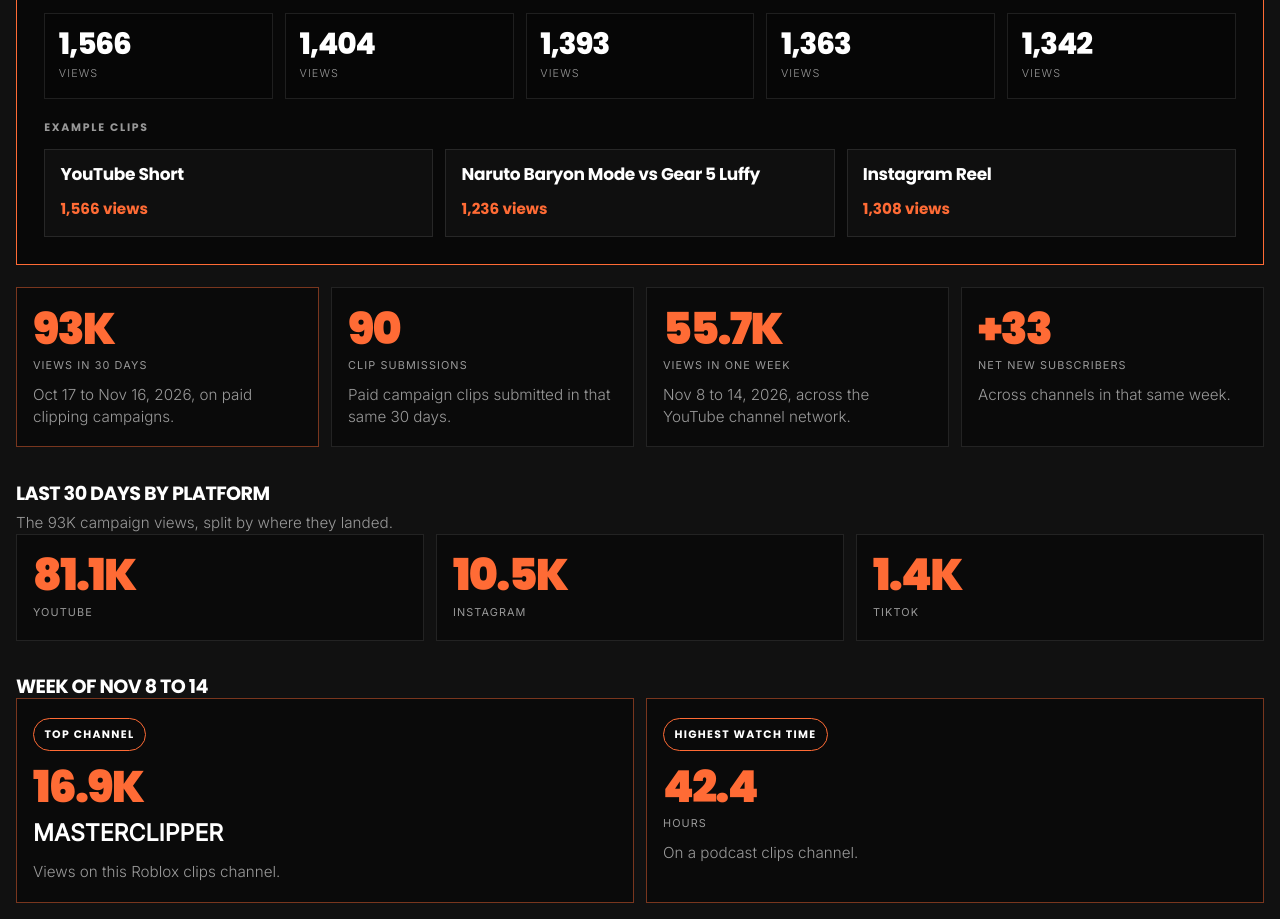
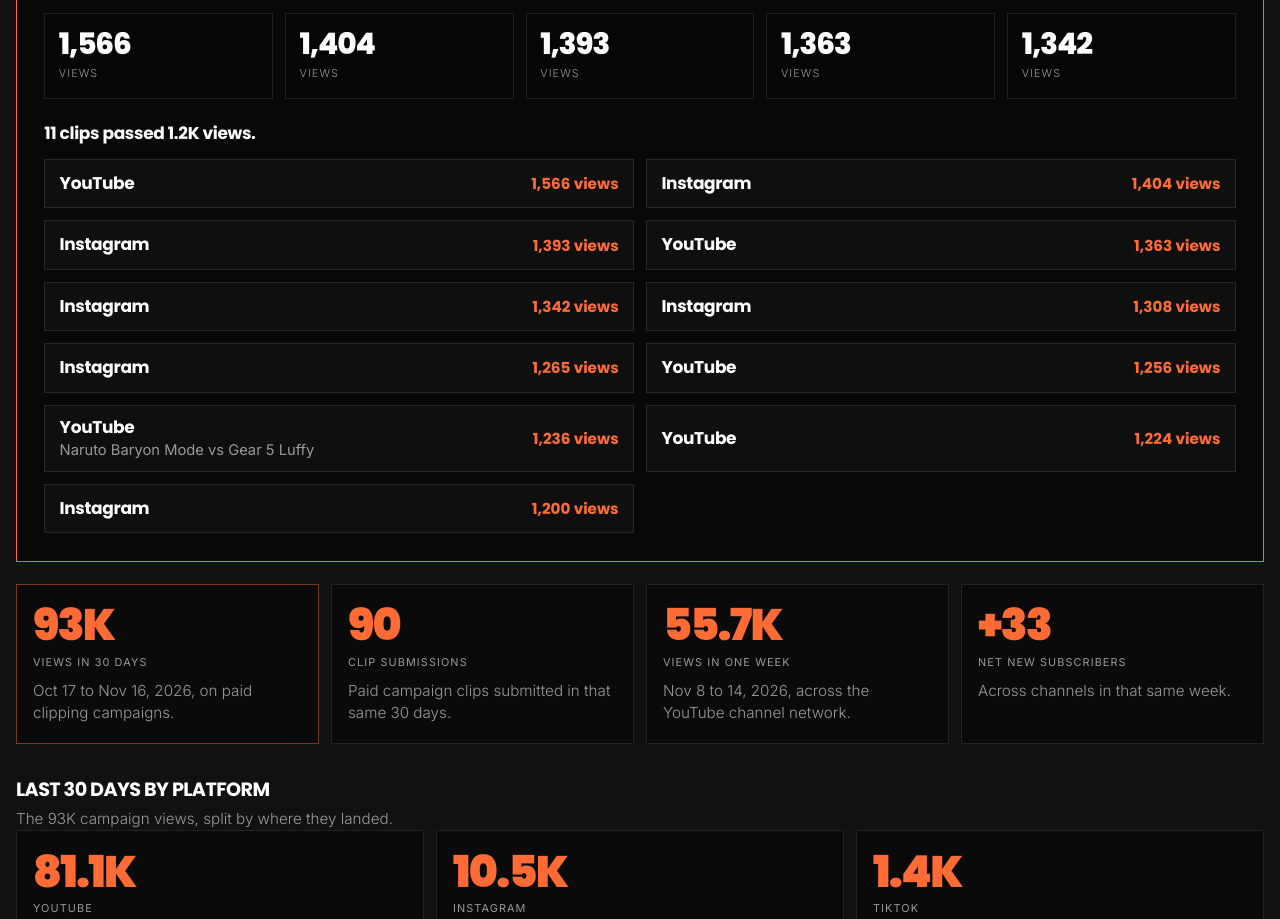
Before and after one commit to sniporaph/sniporaph.github.io, a plain HTML site: page index.html in a window 1280 px wide. Shown: the part 1468-2387 px from the top of the page. Drawn offline with Linux system fonts and the light colour scheme.

Commit message:
List every Superbullet clip that passed 1.2K views.
Replace the three sample links with the 11 clips at 1,200 views or more, highest first, each with its platform and view count.

Co-authored-by: Rod Alicante <sniporaph@gmail.com>

```diff
--- a/index.html
+++ b/index.html
@@ -12,7 +12,7 @@
   <link rel="preconnect" href="https://fonts.gstatic.com" crossorigin>
   <link href="https://fonts.googleapis.com/css2?family=Inter:wght@300;400&family=Poppins:wght@700;800;900&display=swap" rel="stylesheet">
   <link rel="preload" href="assets/snipora-logo-on-dark.svg" as="image">
-  <link rel="stylesheet" href="styles.css?v=20261119b">
+  <link rel="stylesheet" href="styles.css?v=20261119c">
 </head>
 <body>
   <a class="skip" href="#content">Skip to content</a>
@@ -124,24 +124,72 @@
             <li><strong>1,363</strong><span>views</span></li>
             <li><strong>1,342</strong><span>views</span></li>
           </ul>
-          <p class="showcase-label">Example clips</p>
+          <p class="clip-pass-line">11 clips passed 1.2K views.</p>
           <ul class="example-list">
             <li>
               <a href="https://www.youtube.com/watch?v=EDNJdLoVdnc" rel="noopener noreferrer">
-                <span>YouTube Short</span>
+                <span>YouTube</span>
                 <strong>1,566 views</strong>
               </a>
             </li>
             <li>
+              <a href="https://www.instagram.com/reel/Df58kHOO-av/" rel="noopener noreferrer">
+                <span>Instagram</span>
+                <strong>1,404 views</strong>
+              </a>
+            </li>
+            <li>
+              <a href="https://www.instagram.com/reel/Df5ZzZtzLft/" rel="noopener noreferrer">
+                <span>Instagram</span>
+                <strong>1,393 views</strong>
+              </a>
+            </li>
+            <li>
+              <a href="https://www.youtube.com/watch?v=4istYuV_szo" rel="noopener noreferrer">
+                <span>YouTube</span>
+                <strong>1,363 views</strong>
+              </a>
+            </li>
+            <li>
+              <a href="https://www.instagram.com/reel/Df0hFwLTemF/" rel="noopener noreferrer">
+                <span>Instagram</span>
+                <strong>1,342 views</strong>
+              </a>
+            </li>
+            <li>
+              <a href="https://www.instagram.com/reel/Df3hX0MONNH/" rel="noopener noreferrer">
+                <span>Instagram</span>
+                <strong>1,308 views</strong>
+              </a>
+            </li>
+            <li>
+              <a href="https://www.instagram.com/reel/Df0uxGNu0Yi/" rel="noopener noreferrer">
+                <span>Instagram</span>
+                <strong>1,265 views</strong>
+              </a>
+            </li>
+            <li>
+              <a href="https://www.youtube.com/watch?v=7pSJt21f1r8" rel="noopener noreferrer">
+                <span>YouTube</span>
+                <strong>1,256 views</strong>
+              </a>
+            </li>
+            <li>
               <a href="https://www.youtube.com/watch?v=S2gTmDp09i0" rel="noopener noreferrer">
-                <span>Naruto Baryon Mode vs Gear 5 Luffy</span>
+                <span class="clip-link-copy"><span>YouTube</span><span class="clip-link-title">Naruto Baryon Mode vs Gear 5 Luffy</span></span>
                 <strong>1,236 views</strong>
               </a>
             </li>
             <li>
-              <a href="https://www.instagram.com/reel/Df3hX0MONNH/" rel="noopener noreferrer">
-                <span>Instagram Reel</span>
-                <strong>1,308 views</strong>
+              <a href="https://www.youtube.com/watch?v=ni0lXVSLT34" rel="noopener noreferrer">
+                <span>YouTube</span>
+                <strong>1,224 views</strong>
+              </a>
+            </li>
+            <li>
+              <a href="https://www.instagram.com/reel/Df1SuTHO1lV/" rel="noopener noreferrer">
+                <span>Instagram</span>
+                <strong>1,200 views</strong>
               </a>
             </li>
           </ul>
--- a/styles.css
+++ b/styles.css
@@ -1583,14 +1583,23 @@ a.clip-card { text-decoration: none; }
   padding: 0;
 }
 
+.clip-pass-line {
+  margin: 1.25rem 0 0;
+  color: var(--text);
+  font-family: var(--display);
+  font-weight: 700;
+  letter-spacing: -0.02em;
+}
+
 .example-list a {
   display: flex;
-  flex-direction: column;
+  flex-direction: row;
+  align-items: center;
   justify-content: space-between;
-  gap: 0.45rem;
-  min-height: 5.5rem;
+  gap: 0.75rem;
+  min-height: 48px;
   height: 100%;
-  padding: 0.9rem 0.95rem;
+  padding: 0.7rem 0.9rem;
   text-decoration: none;
   background: rgba(18, 18, 18, 0.72);
   border: 1px solid var(--line);
@@ -1599,6 +1608,7 @@ a.clip-card { text-decoration: none; }
 .example-list a:hover { border-color: var(--accent); }
 
 .example-list span {
+  min-width: 0;
   font-family: var(--display);
   font-weight: 700;
   letter-spacing: -0.02em;
@@ -1606,11 +1616,28 @@ a.clip-card { text-decoration: none; }
   overflow-wrap: break-word;
 }
 
+.clip-link-copy {
+  display: flex;
+  flex-direction: column;
+  gap: 0.15rem;
+}
+
+.example-list .clip-link-title {
+  color: var(--muted);
+  font-family: var(--font);
+  font-weight: 400;
+  font-size: 0.92rem;
+  letter-spacing: 0;
+  line-height: 1.3;
+}
+
 .example-list strong {
+  flex: none;
   color: var(--accent);
   font-family: var(--display);
   font-weight: 700;
   font-size: 0.95rem;
+  white-space: nowrap;
 }
 
 @media (min-width: 640px) {
@@ -1625,7 +1652,7 @@ a.clip-card { text-decoration: none; }
 }
 
 @media (min-width: 800px) {
-  .example-list { grid-template-columns: repeat(3, minmax(0, 1fr)); }
+  .example-list { grid-template-columns: 1fr 1fr; }
 }
 
 @media (min-width: 1000px) {
```
